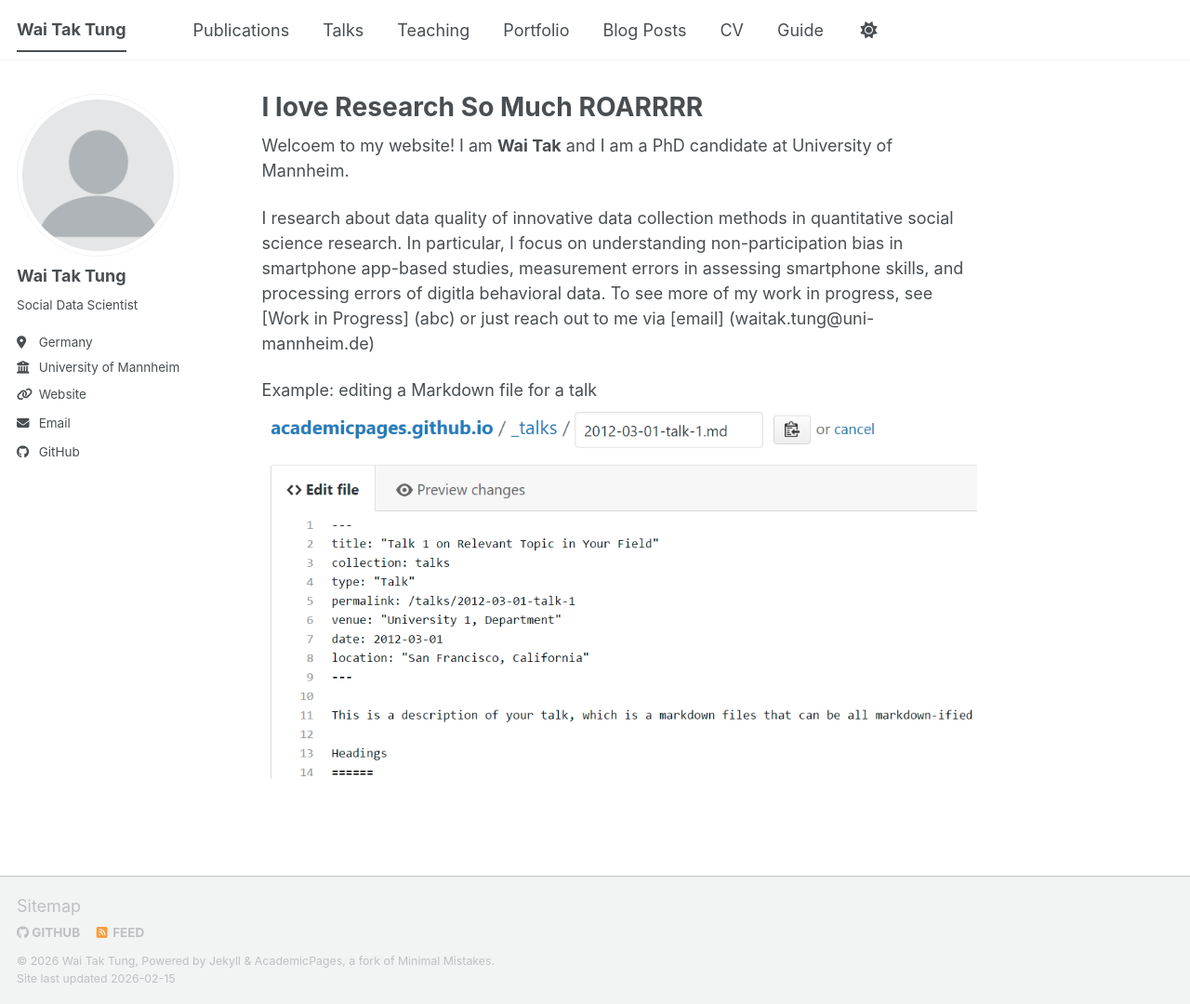
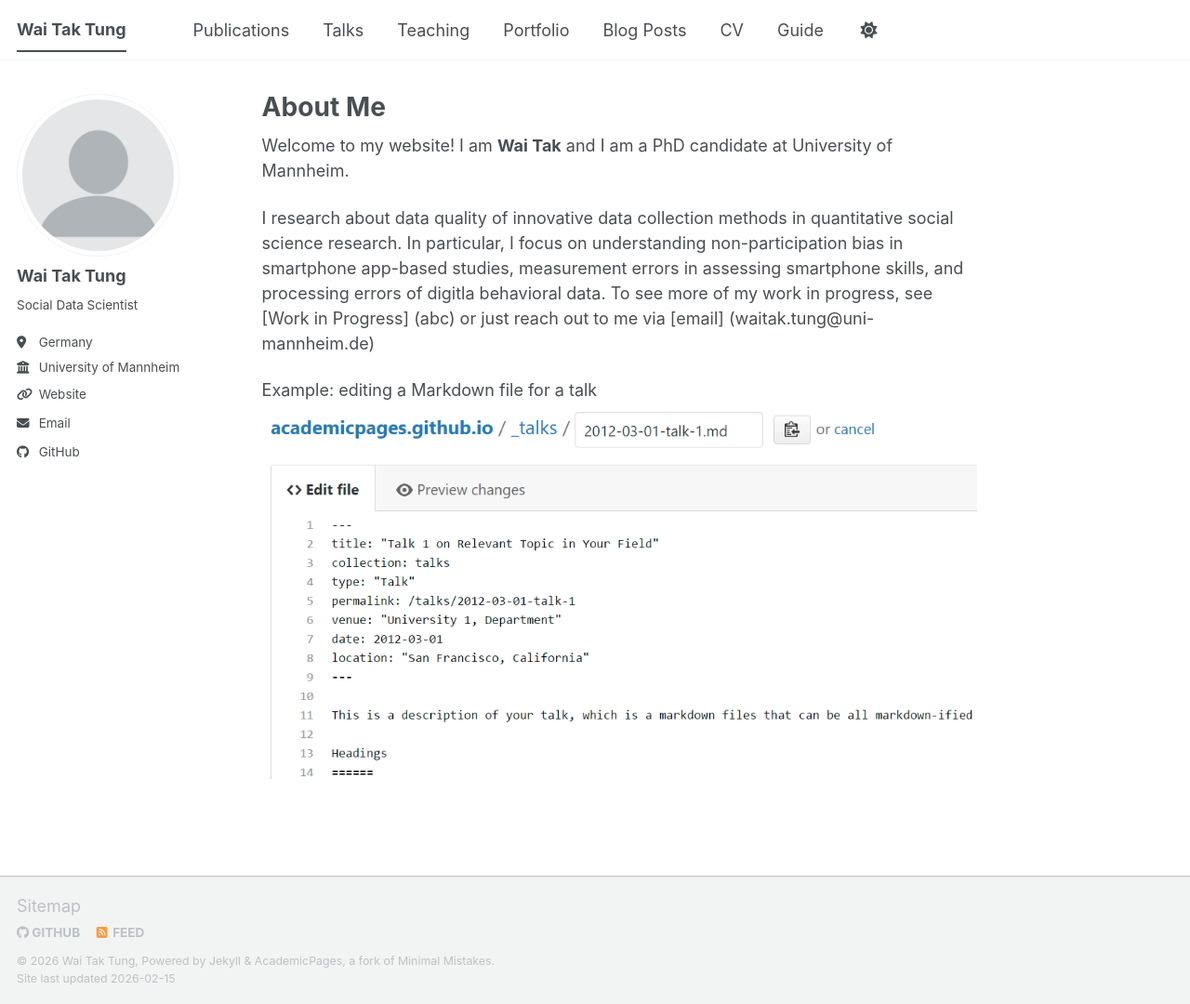
Before and after one commit to wttung/wttung.github.io, a Jekyll site: the page built from _pages/about.md, in a window 1280 px wide and 1080 px high. Shown: the whole window at 93% size. Built offline with Jekyll 4.4.1, drawn with Linux system fonts in a browser that asks for light colours; a script bundle is joined from its source files by our own code; library files that are not in the unit come from our copies.

Commit message:
Update about.md

```diff
--- a/_pages/about.md
+++ b/_pages/about.md
@@ -1,13 +1,13 @@
 ---
 permalink: /
-title: "I love Research So Much ROARRRR"
+title: "About Me"
 author_profile: true
 redirect_from:
   - /about/
   - /about.html
 ---
 
-Welcoem to my website! I am **Wai Tak** and I am a PhD candidate at University of Mannheim.
+Welcome to my website! I am **Wai Tak** and I am a PhD candidate at University of Mannheim.
 
 I research about data quality of innovative data collection methods in quantitative social science research. In particular, I focus on understanding non-participation bias in smartphone app-based studies, measurement errors in assessing smartphone skills, and processing errors of digitla behavioral data. To see more of my work in progress, see [Work in Progress] (abc) or just reach out to me via [email] (waitak.tung@uni-mannheim.de)
 
```
